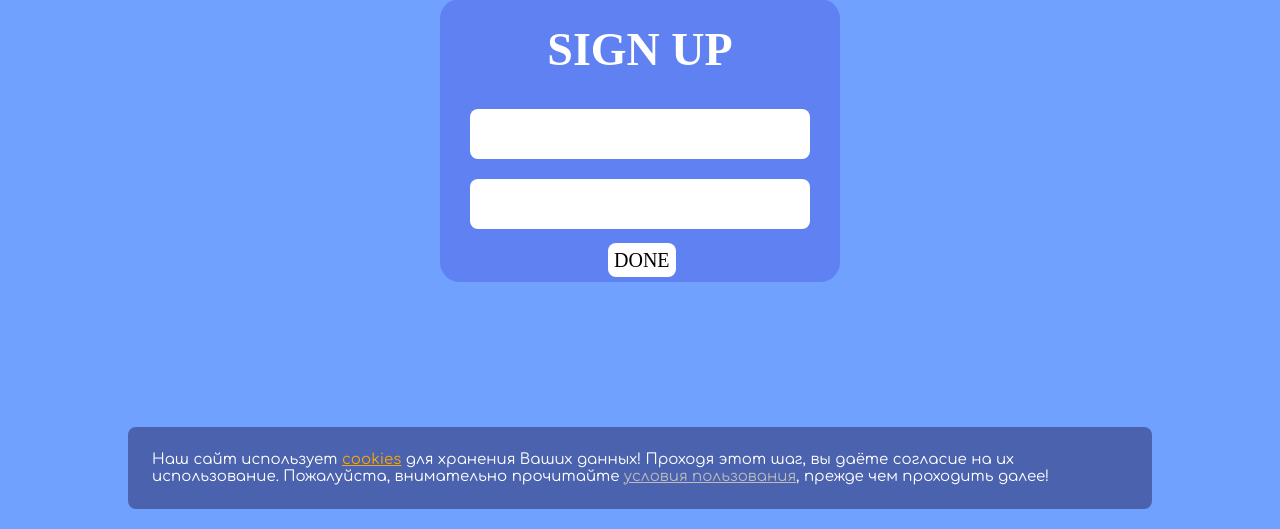
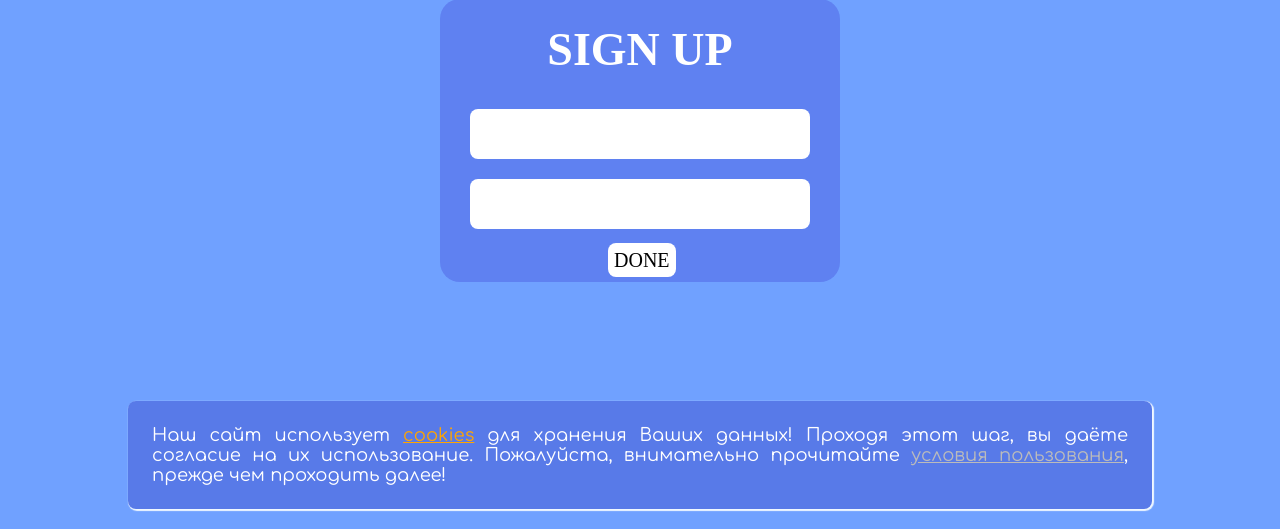
Before and after one commit to codedintellect/blunder, a PHP site: page /auth/index.html in a window 1280 px wide. Shown: the part 271-800 px from the top of the page. Run offline with PHP 8.4, Linux system fonts and the light colour scheme; some libraries are stand-ins or nearby versions.

Commit message:
Commit message

```diff
--- a/public/auth/style.css
+++ b/public/auth/style.css
@@ -1,6 +1,7 @@
 body
 {
   background-color: #70a1ff;
+  user-select: none;
 }
 
 #form
@@ -67,10 +68,12 @@ body
   left: 10%;
   right: 10%;
   height: auto;
-  background-color: #4b62af;
+  background-color: #587ae8;
   border-radius: 8px;
   padding: 24px;
   color: #ffffff;
-  font-size: 15px;
+  font-size: 18px;
+  text-align: justify;
   font-family: Comfortaa;
+  box-shadow: 1px 1px 1px 1px aliceblue;
 }
```
